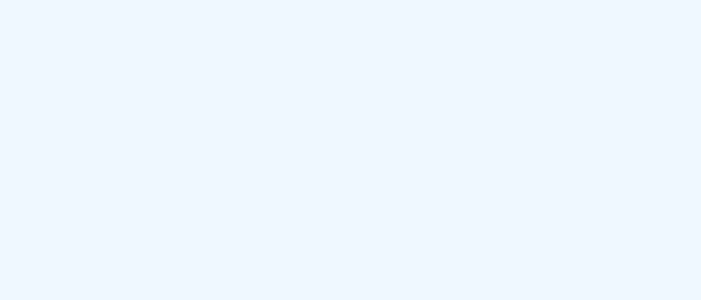
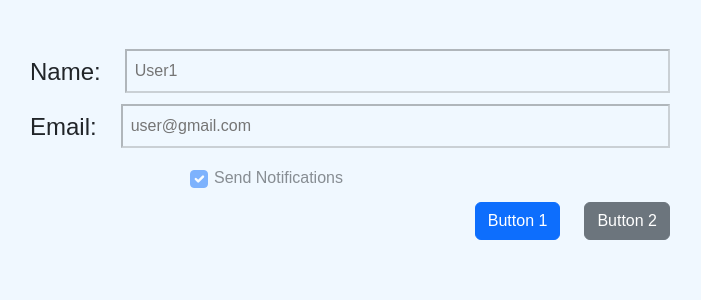
Before and after one commit to Arslanj9/Editmaster, a React (Vite) app in the folder frontend/: page /profile in a window 1280 px wide. Before the commit this address had no page. Shown: the top 300 px of the page, without its empty margins (290-991 px from the left). Built offline with nearby package versions, Linux system fonts and the light colour scheme.

Commit message:
Developing profile.jsx component

```diff
--- a/frontend/src/App.jsx
+++ b/frontend/src/App.jsx
@@ -10,6 +10,7 @@ import UserList from './pages/UserList';
 import PDFProvider from './contexts/pdfContext'
 import UserLoggedInProvider from './contexts/userLoggedInContext'
 import './App.css'
+import Profile from './pages/Profile';
 
 function App() {
   const [user, setUser] = useState(null); // Initialize user state
@@ -27,6 +28,7 @@ function App() {
               <Route path='/login' element={<LoginForm setUser={setUser} />} />
               <Route path='/dashboard' element={<Dashboard user={user} />} />
               <Route path='/pdfViewer' element={<PdfViewer />} />
+              <Route path='/profile' element={<Profile />} />
 
               {/* ---- Additional routes for admin and user roles ---- */}
               <Route path='/dashboard/admin' element={<Dashboard user={user} isAdmin={true} />} />
--- a/frontend/src/pages/Dashboard.jsx
+++ b/frontend/src/pages/Dashboard.jsx
@@ -1,4 +1,4 @@
-import React, { useState, useContext, useEffect } from "react";
+import React, { useState, useContext } from "react";
 import { PDFContext } from "../contexts/pdfContext";
 import { UserLoggedInContext } from "../contexts/userLoggedInContext";
 import { useNavigate } from "react-router-dom";
--- /dev/null
+++ b/frontend/src/pages/Profile.jsx
@@ -0,0 +1,41 @@
+import React, { useState } from 'react'
+
+
+const Profile = () => {
+
+    const [userName, setUserName] = useState("User1")
+    const [userEmail, setUserEmail] = useState("user@gmail.com")
+
+  return (
+    <>
+        <div className='w-50 mx-auto mt-5'>
+            <div className='d-flex align-items-center'>
+                <h4 style={{marginRight: "10px;", marginTop: "10px"}}>Name:</h4>
+                <input type="text" className='ms-4' disabled placeholder={userName} />
+            </div>
+            <div className='d-flex align-items-center mt-2'>
+                <h4 style={{marginRight: "10px;", marginTop: "10px"}}>Email:</h4>
+                <input type="text" className='ms-4' disabled placeholder={userEmail} />
+            </div>
+            <div class="form-check mt-3 mx-auto w-50">
+                <input className="form-check-input " type="checkbox" value="" id="flexCheckDefault" checked disabled />
+                <label className="form-check-label " for="flexCheckDefault">
+                    Send Notifications
+                </label>
+            </div>
+
+            {/* Button */}
+            <div className="row justify-content-end">
+                <div className="col-auto">
+                    <button className="btn btn-primary ">Button 1</button>
+                </div>
+                <div className="col-auto">
+                    <button className="btn btn-secondary">Button 2</button>
+                </div>
+            </div>
+        </div>
+    </>
+  )
+}
+
+export default Profile
```
